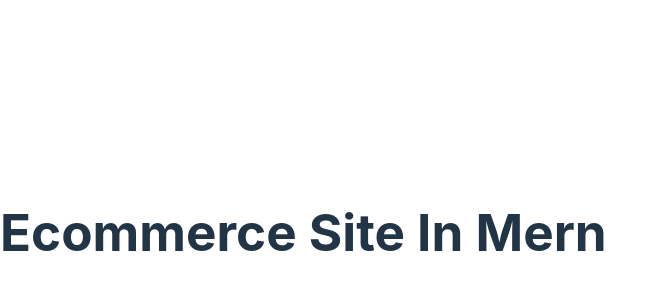
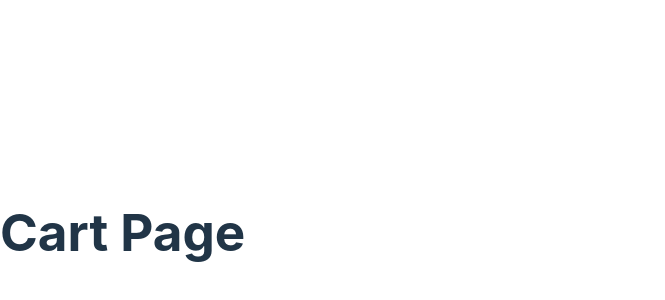
Before and after one commit to victorchrollo14/mernEcommerce, a React (Vite) app in the folder client/: page /cart in a window 1280 px wide. Shown: the part 168-468 px from the top of the page, without its empty margins (0-665 px from the left). Built offline with nearby package versions, Linux system fonts and the light colour scheme.

Commit message:
fix issue #6 and added cart and checkout pages

```diff
--- a/client/package.json
+++ b/client/package.json
@@ -11,7 +11,8 @@
   },
   "dependencies": {
     "react": "^18.2.0",
-    "react-dom": "^18.2.0"
+    "react-dom": "^18.2.0",
+    "react-router-dom": "^6.14.2"
   },
   "devDependencies": {
     "@types/react": "^18.2.15",
--- a/client/src/App.jsx
+++ b/client/src/App.jsx
@@ -1,11 +1,8 @@
 import { useState } from "react";
+import { Routes } from "./routes";
 
 function App() {
-  return (
-    <>
-      <h1>Ecommerce Site In Mern</h1>
-    </>
-  );
+  return <Routes />;
 }
 
 export default App;
@@ -18,9 +15,8 @@ export default App;
     🌟 set up Routing.
     🌟 create header and footer and mobile navigation components.
     🌟 create homepage.
-    🌟 create product context.
+    🌟 create shopping page.
     🌟 create product page.
-    🌟 create items page.
 
 
 */
--- /dev/null
+++ b/client/src/pages/cart/Cart.jsx
@@ -0,0 +1,8 @@
+import React from "react";
+
+
+const Cart = () => {
+  return <h1>Cart Page</h1>;
+};
+
+export default Cart
--- /dev/null
+++ b/client/src/pages/checkout/Checkout.jsx
@@ -0,0 +1,8 @@
+import React from "react";
+
+
+const CheckoutPage = () => {
+  return <h1>checkout Page</h1>;
+};
+
+export default CheckoutPage
--- /dev/null
+++ b/client/src/pages/home/Home.jsx
@@ -0,0 +1,8 @@
+import React from "react";
+
+
+const Home = () => {
+  return <h1>Home page</h1>;
+};
+
+export default Home
--- /dev/null
+++ b/client/src/pages/product/product.jsx
@@ -0,0 +1,7 @@
+import React from "react";
+
+const ProductPage = () => {
+  return <h1>Product Page </h1>;
+};
+
+export default ProductPage;
--- /dev/null
+++ b/client/src/pages/shop/Shop.jsx
@@ -0,0 +1,7 @@
+import React from "react";
+
+const ShopPage = () => {
+  return <h1>Shop Page</h1>;
+};
+
+export default ShopPage;
--- /dev/null
+++ b/client/src/routes.jsx
@@ -0,0 +1,29 @@
+import React from "react";
+import {
+  createBrowserRouter,
+  createRoutesFromElements,
+  RouterProvider,
+  Route,
+} from "react-router-dom";
+
+import Home from "./pages/home/Home";
+import ShopPage from "./pages/shop/Shop";
+import ProductPage from "./pages/product/product";
+import Cart from "./pages/cart/Cart";
+import CheckoutPage from "./pages/checkout/Checkout";
+
+const router = createBrowserRouter(
+  createRoutesFromElements(
+    <Route path="/">
+      <Route index element={<Home />} />
+      <Route path="shop" element={<ShopPage />} />
+      <Route path="shop/product" element={<ProductPage />} />
+      <Route path="cart" element={<Cart />} />
+      <Route path="cart/checkout" element={<CheckoutPage />} />
+    </Route>
+  )
+);
+
+export const Routes = () => {
+  return <RouterProvider router={router} />;
+};
```
Also changed, not shown: client/src/pages/home/home.jsx (deleted), client/src/pages/item/item.jsx (deleted), client/src/pages/product/products.jsx (deleted), 1 other file (tests, documents, lock files or other folders).
